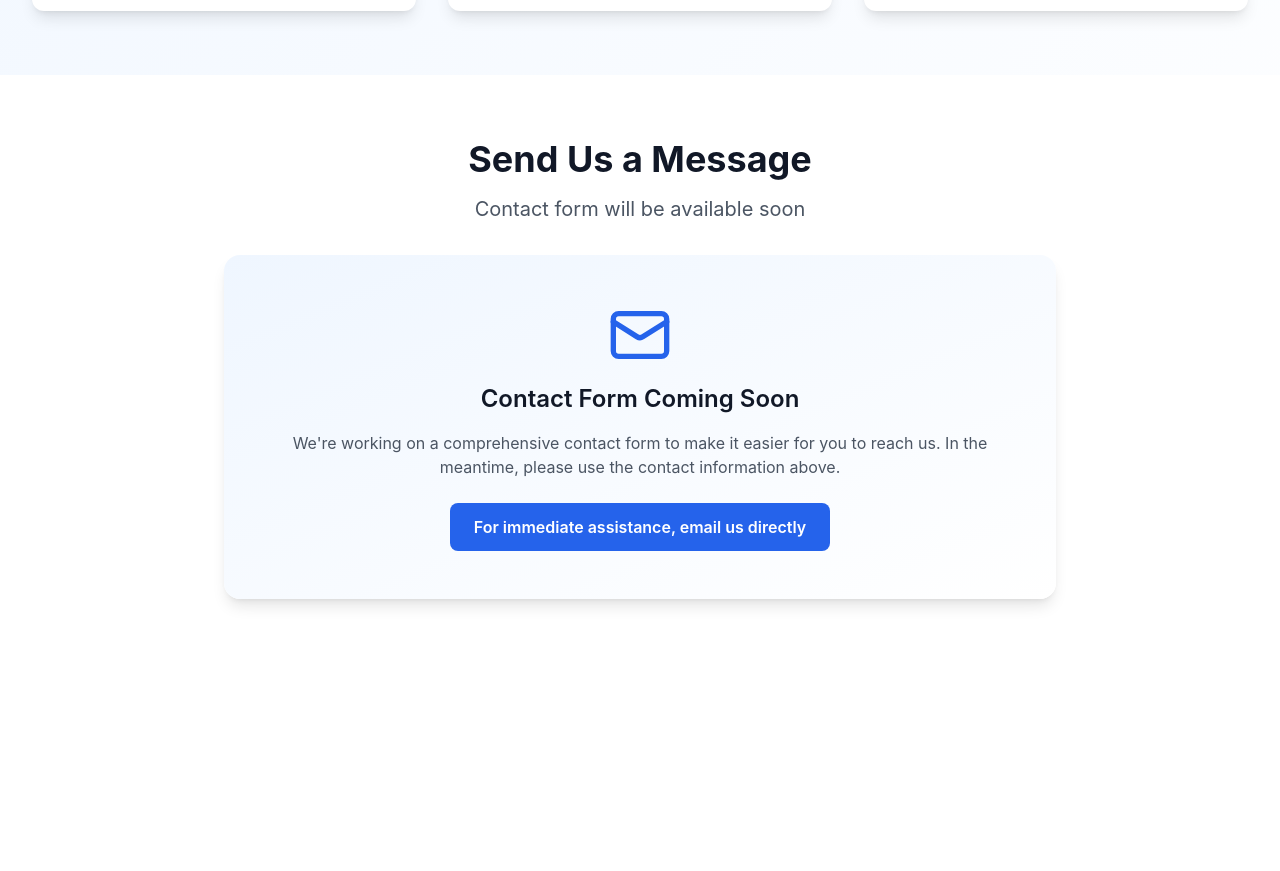
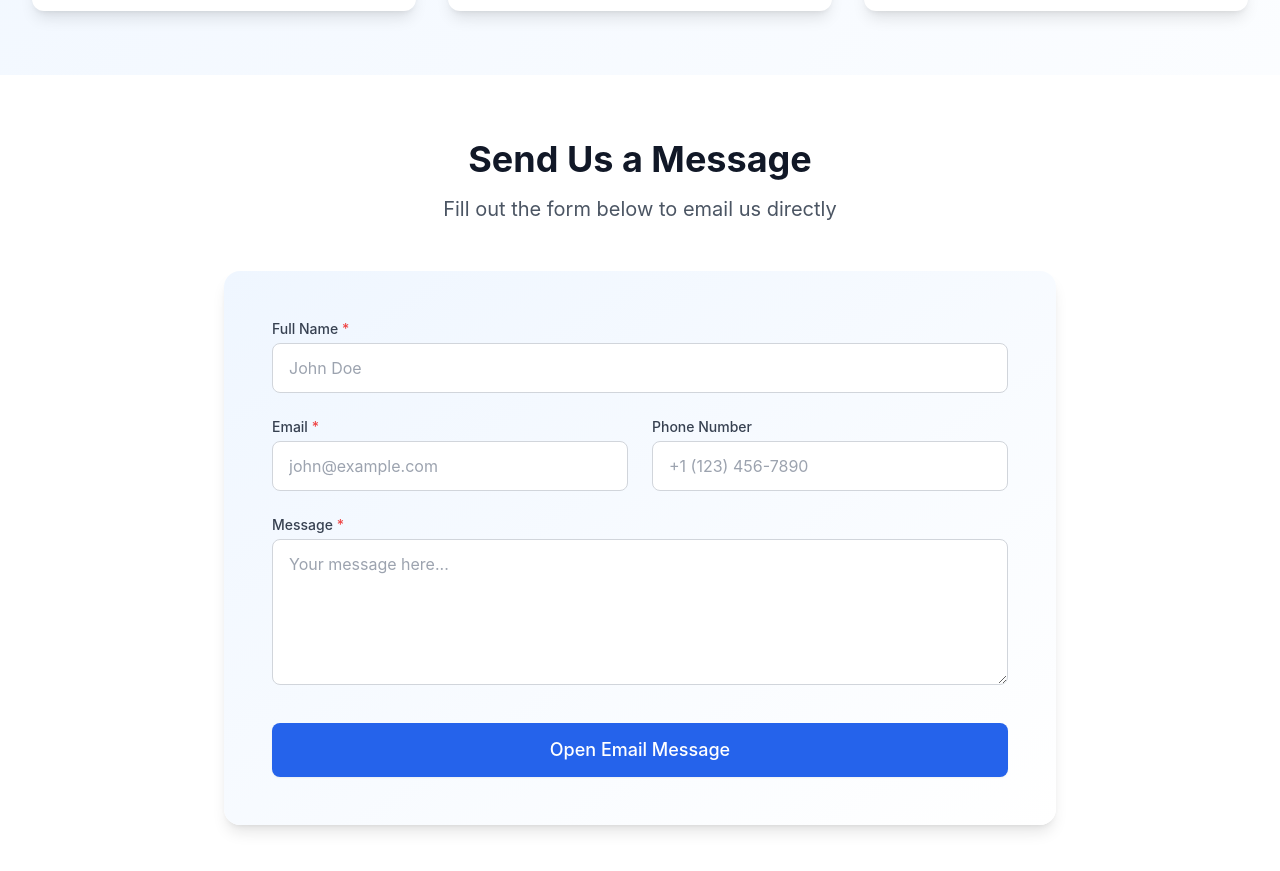
Before and after one commit to OfficialCiphertech/OMAR, a React (Vite) app: page /contact in a window 1280 px wide. Shown: the part 857-1728 px from the top of the page. Before the commit the page ends 1520 px from the top, so only its background shows below. Built offline with nearby package versions, Linux system fonts and the light colour scheme.

Commit message:
Update Contact.jsx

```diff
--- a/src/pages/Contact.jsx
+++ b/src/pages/Contact.jsx
@@ -1,9 +1,77 @@
-import React from 'react';
+import React, { useState } from 'react';
 import { motion } from 'framer-motion';
 import { Helmet } from 'react-helmet';
-import { Mail, Phone, Clock } from 'lucide-react';
+import { Mail, Phone, Clock, Check, AlertCircle } from 'lucide-react';
 
 const Contact = () => {
+  const [formData, setFormData] = useState({
+    name: '',
+    email: '',
+    phone: '',
+    message: ''
+  });
+  const [errors, setErrors] = useState({});
+  const [isSubmitting, setIsSubmitting] = useState(false);
+  const [submitStatus, setSubmitStatus] = useState(null);
+
+  const handleChange = (e) => {
+    const { name, value } = e.target;
+    setFormData(prev => ({
+      ...prev,
+      [name]: value
+    }));
+    // Clear error when user types
+    if (errors[name]) {
+      setErrors(prev => ({
+        ...prev,
+        [name]: null
+      }));
+    }
+  };
+
+  const validateForm = () => {
+    const newErrors = {};
+    if (!formData.name.trim()) newErrors.name = 'Name is required';
+    if (!formData.email.trim()) {
+      newErrors.email = 'Email is required';
+    } else if (!/^[^\s@]+@[^\s@]+\.[^\s@]+$/.test(formData.email)) {
+      newErrors.email = 'Please enter a valid email';
+    }
+    if (!formData.message.trim()) newErrors.message = 'Message is required';
+    setErrors(newErrors);
+    return Object.keys(newErrors).length === 0;
+  };
+
+  const handleSubmit = (e) => {
+    e.preventDefault();
+    if (!validateForm()) return;
+
+    setIsSubmitting(true);
+    setSubmitStatus(null);
+
+    try {
+      // Prepare email content
+      const subject = `New Contact Message from ${formData.name}`;
+      const body = `Name: ${formData.name}%0D%0AEmail: ${formData.email}%0D%0APhone: ${formData.phone}%0D%0A%0D%0AMessage:%0D%0A${formData.message}`;
+
+      // Open default email client
+      window.location.href = `mailto:richvybs92@gmail.com?subject=${encodeURIComponent(subject)}&body=${encodeURIComponent(body)}`;
+
+      setSubmitStatus('success');
+      setFormData({
+        name: '',
+        email: '',
+        phone: '',
+        message: ''
+      });
+    } catch (error) {
+      console.error('Error preparing email:', error);
+      setSubmitStatus('error');
+    } finally {
+      setIsSubmitting(false);
+    }
+  };
+
   return (
     <>
       <Helmet>
@@ -52,19 +120,21 @@ const Contact = () => {
                 {
                   icon: Mail,
                   title: "Email",
-                  info: "osahara.sss@gmail.com",
-                  description: "Send us your inquiries"
+                  info: "richvybs92@gmail.com",
+                  description: "Send us your inquiries",
+                  action: () => window.location.href = "mailto:richvybs92@gmail.com"
                 },
                 {
                   icon: Phone,
                   title: "Phone",
                   info: "+1 (279) 758-5245",
-                  description: "WhatsApp us directly"
+                  description: "WhatsApp us directly",
+                  action: () => window.location.href = "tel:+12797585245"
                 },
                 {
                   icon: Clock,
                   title: "Hours",
-                  info: "we're opened 24/7 so you can reach out to us at anytime ",
+                  info: "We're open 24/7 so you can reach out anytime",
                   description: "Our working hours"
                 }
               ].map((contact, index) => (
@@ -73,7 +143,8 @@ const Contact = () => {
                   initial={{ opacity: 0, y: 20 }}
                   whileInView={{ opacity: 1, y: 0 }}
                   transition={{ duration: 0.6, delay: index * 0.1 }}
-                  className="bg-white p-8 rounded-xl shadow-lg hover:shadow-xl transition-all duration-300 text-center"
+                  className="bg-white p-8 rounded-xl shadow-lg hover:shadow-xl transition-all duration-300 text-center cursor-pointer"
+                  onClick={contact.action}
                 >
                   <contact.icon className="h-12 w-12 text-blue-600 mx-auto mb-4" />
                   <h3 className="text-xl font-semibold mb-2 text-gray-900">{contact.title}</h3>
@@ -85,29 +156,138 @@ const Contact = () => {
           </div>
         </section>
 
-        {/* Contact Form Placeholder */}
+        {/* Contact Form */}
         <section className="py-16 bg-white">
           <div className="max-w-4xl mx-auto px-4 sm:px-6 lg:px-8">
             <motion.div
               initial={{ opacity: 0, y: 20 }}
               whileInView={{ opacity: 1, y: 0 }}
               transition={{ duration: 0.6 }}
-              className="text-center"
+              className="text-center mb-12"
             >
               <h2 className="text-4xl font-bold text-gray-900 mb-4">Send Us a Message</h2>
-              <p className="text-xl text-gray-600 mb-8">Contact form will be available soon</p>
+              <p className="text-xl text-gray-600">Fill out the form below to email us directly</p>
+            </motion.div>
 
-              <div className="bg-gradient-to-br from-blue-50 to-white p-12 rounded-2xl shadow-lg">
-                <Mail className="h-16 w-16 text-blue-600 mx-auto mb-4" />
-                <h3 className="text-2xl font-semibold text-gray-900 mb-4">Contact Form Coming Soon</h3>
-                <p className="text-gray-600 mb-6">
-                  We're working on a comprehensive contact form to make it easier for you to reach us.
-                  In the meantime, please use the contact information above.
-                </p>
-                <div className="bg-blue-600 text-white px-6 py-3 rounded-lg inline-block">
-                  <span className="font-semibold">For immediate assistance, email us directly</span>
+            <motion.div
+              initial={{ opacity: 0, scale: 0.98 }}
+              whileInView={{ opacity: 1, scale: 1 }}
+              transition={{ duration: 0.5 }}
+              className="bg-gradient-to-br from-blue-50 to-white p-8 md:p-12 rounded-2xl shadow-lg"
+            >
+              {submitStatus === 'success' ? (
+                <div className="text-center py-8">
+                  <div className="inline-flex items-center justify-center w-20 h-20 bg-green-100 rounded-full mb-6">
+                    <Check className="h-10 w-10 text-green-600" />
+                  </div>
+                  <h3 className="text-2xl font-semibold text-gray-900 mb-2">Message Ready to Send!</h3>
+                  <p className="text-gray-600 mb-6">
+                    Your email client should open with your message prepared.
+                    Just click send to complete the process.
+                  </p>
+                  <button
+                    onClick={() => setSubmitStatus(null)}
+                    className="bg-blue-600 hover:bg-blue-700 text-white px-6 py-3 rounded-lg font-semibold transition-colors"
+                  >
+                    Send Another Message
+                  </button>
                 </div>
-              </div>
+              ) : (
+                <form onSubmit={handleSubmit} className="space-y-6">
+                  {submitStatus === 'error' && (
+                    <div className="flex items-center p-4 mb-4 text-sm text-red-700 bg-red-100 rounded-lg">
+                      <AlertCircle className="flex-shrink-0 inline w-5 h-5 mr-3" />
+                      <span className="sr-only">Error</span>
+                      <div>
+                        <span className="font-medium">Something went wrong!</span> Please try again or email us directly at richvybs92@gmail.com
+                      </div>
+                    </div>
+                  )}
+
+                  <div>
+                    <label htmlFor="name" className="block text-sm font-medium text-gray-700 mb-1">
+                      Full Name <span className="text-red-500">*</span>
+                    </label>
+                    <input
+                      type="text"
+                      id="name"
+                      name="name"
+                      value={formData.name}
+                      onChange={handleChange}
+                      className={`w-full px-4 py-3 rounded-lg border ${errors.name ? 'border-red-300 focus:ring-red-500 focus:border-red-500' : 'border-gray-300 focus:ring-blue-500 focus:border-blue-500'} focus:outline-none focus:ring-2`}
+                      placeholder="John Doe"
+                    />
+                    {errors.name && <p className="mt-1 text-sm text-red-600">{errors.name}</p>}
+                  </div>
+
+                  <div className="grid grid-cols-1 md:grid-cols-2 gap-6">
+                    <div>
+                      <label htmlFor="email" className="block text-sm font-medium text-gray-700 mb-1">
+                        Email <span className="text-red-500">*</span>
+                      </label>
+                      <input
+                        type="email"
+                        id="email"
+                        name="email"
+                        value={formData.email}
+                        onChange={handleChange}
+                        className={`w-full px-4 py-3 rounded-lg border ${errors.email ? 'border-red-300 focus:ring-red-500 focus:border-red-500' : 'border-gray-300 focus:ring-blue-500 focus:border-blue-500'} focus:outline-none focus:ring-2`}
+                        placeholder="john@example.com"
+                      />
+                      {errors.email && <p className="mt-1 text-sm text-red-600">{errors.email}</p>}
+                    </div>
+
+                    <div>
+                      <label htmlFor="phone" className="block text-sm font-medium text-gray-700 mb-1">
+                        Phone Number
+                      </label>
+                      <input
+                        type="tel"
+                        id="phone"
+                        name="phone"
+                        value={formData.phone}
+                        onChange={handleChange}
+                        className="w-full px-4 py-3 rounded-lg border border-gray-300 focus:outline-none focus:ring-2 focus:ring-blue-500 focus:border-blue-500"
+                        placeholder="+1 (123) 456-7890"
+                      />
+                    </div>
+                  </div>
+
+                  <div>
+                    <label htmlFor="message" className="block text-sm font-medium text-gray-700 mb-1">
+                      Message <span className="text-red-500">*</span>
+                    </label>
+                    <textarea
+                      id="message"
+                      name="message"
+                      rows="5"
+                      value={formData.message}
+                      onChange={handleChange}
+                      className={`w-full px-4 py-3 rounded-lg border ${errors.message ? 'border-red-300 focus:ring-red-500 focus:border-red-500' : 'border-gray-300 focus:ring-blue-500 focus:border-blue-500'} focus:outline-none focus:ring-2`}
+                      placeholder="Your message here..."
+                    ></textarea>
+                    {errors.message && <p className="mt-1 text-sm text-red-600">{errors.message}</p>}
+                  </div>
+
+                  <div className="pt-2">
+                    <button
+                      type="submit"
+                      disabled={isSubmitting}
+                      className={`w-full flex justify-center items-center py-3 px-4 border border-transparent rounded-lg shadow-sm text-lg font-medium text-white ${isSubmitting ? 'bg-blue-400' : 'bg-blue-600 hover:bg-blue-700'} focus:outline-none focus:ring-2 focus:ring-offset-2 focus:ring-blue-500 transition-colors`}
+                    >
+                      {isSubmitting ? (
+                        <>
+                          <svg className="animate-spin -ml-1 mr-3 h-5 w-5 text-white" xmlns="http://www.w3.org/2000/svg" fill="none" viewBox="0 0 24 24">
+                            <circle className="opacity-25" cx="12" cy="12" r="10" stroke="currentColor" strokeWidth="4"></circle>
+                            <path className="opacity-75" fill="currentColor" d="M4 12a8 8 0 018-8V0C5.373 0 0 5.373 0 12h4zm2 5.291A7.962 7.962 0 014 12H0c0 3.042 1.135 5.824 3 7.938l3-2.647z"></path>
+                          </svg>
+                          Preparing Email...
+                        </>
+                      ) : 'Open Email Message'}
+                    </button>
+                  </div>
+                </form>
+              )}
             </motion.div>
           </div>
         </section>
```
